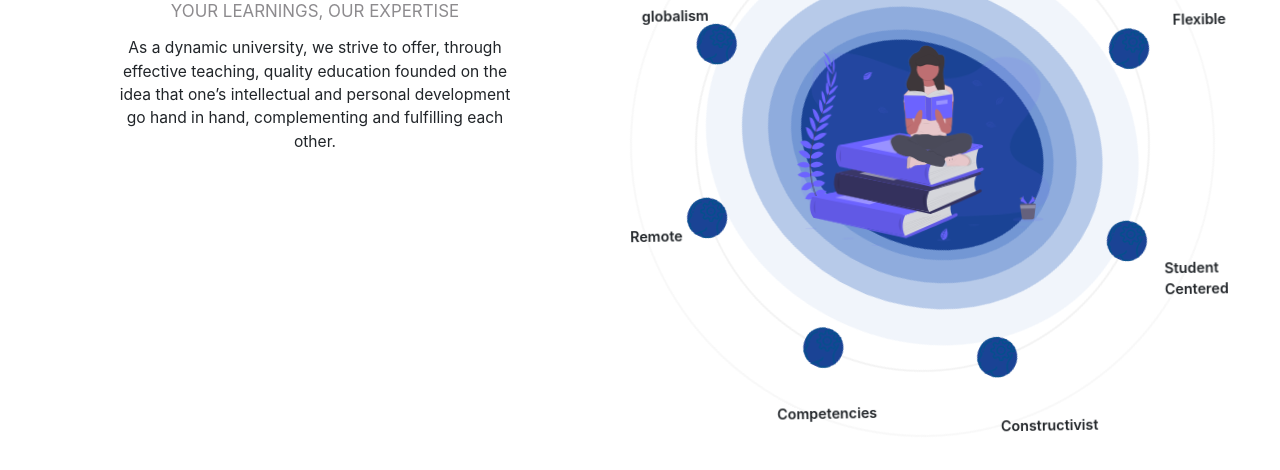
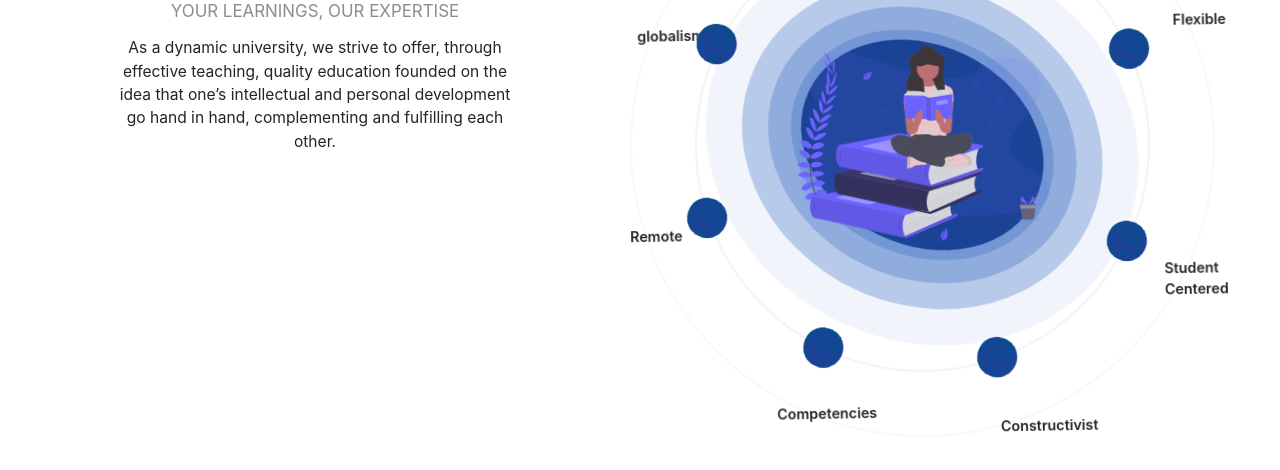
Before and after one commit to Aniketvyas/testOval, a plain HTML site: page index.html in a window 1280 px wide. Shown: the part 298-768 px from the top of the page. Drawn offline with nearby package versions, Linux system fonts and the light colour scheme.

Commit message:
Update index.html

```diff
--- a/index.html
+++ b/index.html
@@ -746,7 +746,7 @@
                             <p >Remote</p>
                         </div>
                         <div class="img-content ">
-                            <p>globalism</p>
+                            <p><br>globalism</p>
                         </div>
                         <div class="img-content ">
                             <p >Practicality</p>
```
